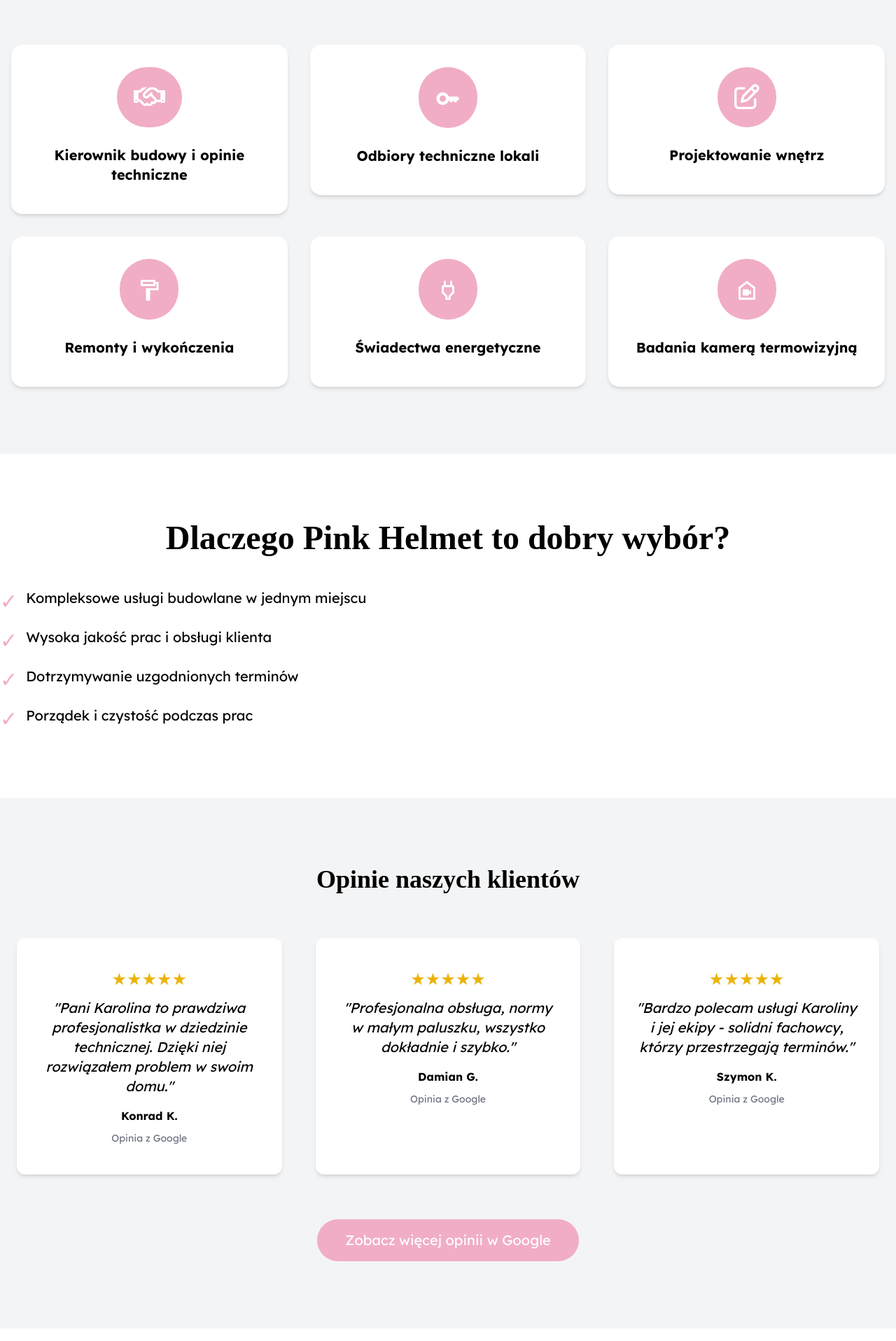
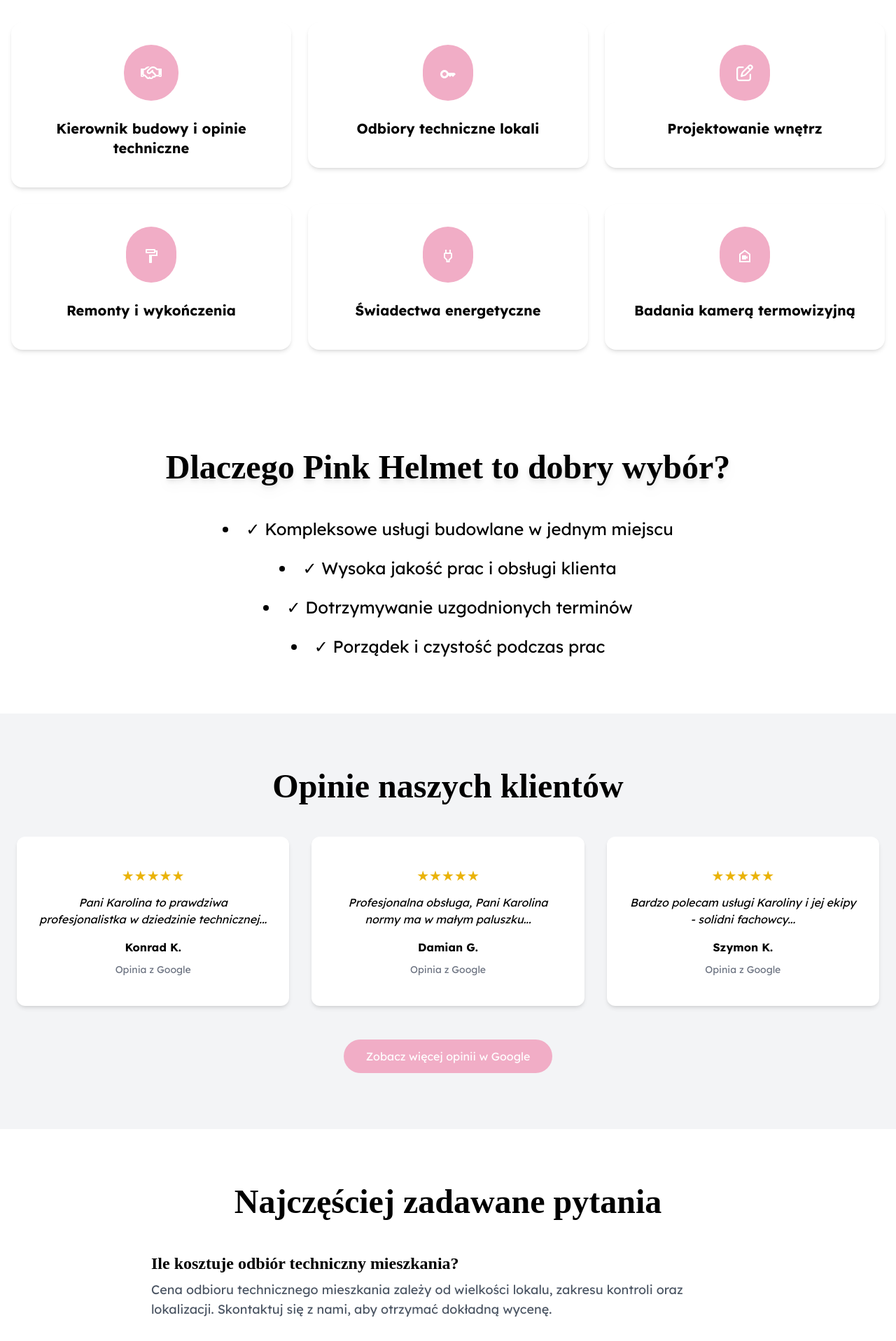
Before and after one commit to PinkHelmet/pink, a Next.js app: page / in a window 1280 px wide. Shown: the part 880-2797 px from the top of the page at 70% size. Built offline with nearby package versions, Linux system fonts and the light colour scheme; a web font is replaced by a local one.

Commit message:
Update index.js

```diff
--- a/pages/index.js
+++ b/pages/index.js
@@ -1,147 +1,160 @@
 import { useRef } from "react";
 import { motion, useInView } from "framer-motion";
-
-import siteMetadata from "../data/siteMetadata";
 import Link from "next/link";
-
+import Image from "next/image";
+import HeadSeo from "../components/Head";
 import {
   CameraIndoorOutlined,
+  KeyboardDoubleArrowDown,
   Key,
   FormatPaintOutlined,
   PowerOutlined,
 } from "@mui/icons-material";
-
-import HeadSeo from "../components/Head";
 import { FontAwesomeIcon } from "@fortawesome/react-fontawesome";
-import { faHandshake, faPenToSquare } from "@fortawesome/free-regular-svg-icons";
+import {
+  faHandshake,
+  faPenToSquare,
+} from "@fortawesome/free-regular-svg-icons";
+import siteMetadata from "../data/siteMetadata";
 
 export default function Home() {
-  const refSecond = useRef(null);
-  const refThird = useRef(null);
+  const refServices = useRef(null);
+  const refWhy = useRef(null);
 
-  const isInViewSecond = useInView(refSecond, { once: true });
-  const isInViewThird = useInView(refThird, { once: true });
+  const isInViewServices = useInView(refServices, { once: true });
+  const isInViewWhy = useInView(refWhy, { once: true });
 
   const { titleHome } = siteMetadata;
 
   return (
     <>
+      {/* Ukryty H1 dla SEO */}
+      <h1 className="sr-only">
+        Odbiory techniczne mieszkań i domów od deweloperów, badania kamerą termowizyjną,
+        kierownik budowy, remonty i wykończenia wnętrz - Piaseczno i okolice Pink Helmet
+      </h1>
+
+      {/* SEO */}
       <HeadSeo
         title={titleHome}
-        description="Kompleksowe usługi budowlane: odbiory techniczne mieszkań, kierownik budowy, świadectwa energetyczne, badania kamerą termowizyjną, remonty i wykończenia."
+        description="Kompleksowe usługi budowlane: odbiory techniczne mieszkań, kierownik budowy, świadectwa energetyczne, badania kamerą termowizyjną, remonty i wykończenia wnętrz."
       />
 
       {/* Hero */}
-      <section className="bg-fixed bg-blend-overlay bg-no-repeat bg-mobile_hero_bg md:bg-hero_bg bg-cover bg-center h-[90vh] shadow-lg flex items-center justify-center">
-        <div className="text-center text-white backdrop-brightness-50 p-6">
-          <h1 className="text-4xl md:text-5xl font-extrabold leading-snug drop-shadow-lg mb-6">
-            Odbiory techniczne mieszkań i domów od deweloperów, remonty i wykończenia wnętrz - Pink Helmet Piaseczno
-          </h1>
-          <button className="bg-blue-700 hover:bg-blue-800 text-white font-bold py-3 px-8 rounded-full text-lg md:text-xl drop-shadow-lg">
-            <Link href="/offer">Tutaj!</Link>
+      <motion.div
+        initial={{ y: 25, opacity: 0 }}
+        animate={{ y: 0, opacity: 1 }}
+        transition={{ duration: 0.75, delay: 0.2 }}
+        className="bg-fixed bg-blend-overlay bg-no-repeat bg-mobile_hero_bg md:bg-hero_bg bg-cover bg-center h-[90vh] shadow-lg"
+      >
+        <div className="w-full h-full flex relative justify-center items-center backdrop-brightness-50">
+          <div className="flex flex-col justify-center items-center text-center px-4">
+            <h2 className="text-white font-bold text-4xl md:text-5xl lg:text-6xl drop-shadow-lg mb-6">
+              Kompleksowe usługi z zakresu budownictwa na terenie Warszawy, Piaseczna i okolic
+            </h2>
+            <Link href="/offer">
+              <button className="bg-blue-700 hover:bg-blue-800 text-white drop-shadow-lg font-bold py-3 px-8 duration-100 rounded-full">
+                Tutaj!
               </button>
+            </Link>
           </div>
-      </section>
 
-      {/* Usługi */}
+          <div className="absolute text-white text-6xl bottom-16 bounce">
+            <KeyboardDoubleArrowDown />
+          </div>
+        </div>
+      </motion.div>
+
+      {/* Sekcja Usługi */}
       <section
-        ref={refThird}
+        ref={refServices}
         style={{
-          transform: isInViewThird ? "none" : "translateY(50px)",
-          opacity: isInViewThird ? 1 : 0,
-          transition: "all 0.9s cubic-bezier(0.17, 0.55, 0.55, 1) 0.5s",
+          transform: isInViewServices ? "none" : "translateY(50px)",
+          opacity: isInViewServices ? 1 : 0,
+          transition: "all 0.9s cubic-bezier(0.17, 0.55, 0.55, 1) 0.3s",
         }}
-        className="py-24 bg-gray-100"
+        className="container mx-auto grid grid-cols-2 md:grid-cols-3 gap-6 py-16 px-4"
       >
-        <div className="container mx-auto grid grid-cols-2 md:grid-cols-3 gap-8 px-4">
         <ServiceCard
           href="offer/kierownik-budowy-/-opinie-techniczne"
-            icon={<FontAwesomeIcon icon={faHandshake} style={{ fontSize: 36 }} />}
+          icon={<FontAwesomeIcon icon={faHandshake} />}
           title="Kierownik budowy i opinie techniczne"
         />
         <ServiceCard
           href="offer/odbiory-techniczne-lokali"
-            icon={<Key style={{ fontSize: 36 }} />}
+          icon={<Key />}
           title="Odbiory techniczne lokali"
         />
         <ServiceCard
           href="offer/projektowanie-wnetrz"
-            icon={<FontAwesomeIcon icon={faPenToSquare} style={{ fontSize: 36 }} />}
+          icon={<FontAwesomeIcon icon={faPenToSquare} />}
           title="Projektowanie wnętrz"
         />
         <ServiceCard
           href="offer/remonty-i-wykonczenia"
-            icon={<FormatPaintOutlined style={{ fontSize: 36 }} />}
+          icon={<FormatPaintOutlined />}
           title="Remonty i wykończenia"
         />
         <ServiceCard
           href="offer/swiadectwa-charakterystyki-energetycznej"
-            icon={<PowerOutlined style={{ fontSize: 36 }} />}
+          icon={<PowerOutlined />}
           title="Świadectwa energetyczne"
         />
         <ServiceCard
           href="offer/badania-kamera-termowizyjna"
-            icon={<CameraIndoorOutlined style={{ fontSize: 36 }} />}
+          icon={<CameraIndoorOutlined />}
           title="Badania kamerą termowizyjną"
         />
-        </div>
       </section>
 
-      {/* Dlaczego my */}
+      {/* Dlaczego Pink Helmet */}
       <section
-        ref={refSecond}
+        ref={refWhy}
         style={{
-          transform: isInViewSecond ? "none" : "translateY(50px)",
-          opacity: isInViewSecond ? 1 : 0,
-          transition: "all 0.9s cubic-bezier(0.17, 0.55, 0.55, 1) 0.5s",
+          transform: isInViewWhy ? "none" : "translateY(50px)",
+          opacity: isInViewWhy ? 1 : 0,
+          transition: "all 0.9s cubic-bezier(0.17, 0.55, 0.55, 1) 0.3s",
         }}
-        className="py-24 bg-white"
+        className="bg-white py-20"
       >
-        <div className="container mx-auto text-center">
-          <h2 className="text-4xl md:text-5xl font-bold mb-12">Dlaczego Pink Helmet to dobry wybór?</h2>
-          <ul className="text-lg md:text-xl space-y-5">
-            <li className="flex items-start"><span className="text-pink-rose mr-3 text-3xl">✓</span>Kompleksowe usługi budowlane w jednym miejscu</li>
-            <li className="flex items-start"><span className="text-pink-rose mr-3 text-3xl">✓</span>Wysoka jakość prac i obsługi klienta</li>
-            <li className="flex items-start"><span className="text-pink-rose mr-3 text-3xl">✓</span>Dotrzymywanie uzgodnionych terminów</li>
-            <li className="flex items-start"><span className="text-pink-rose mr-3 text-3xl">✓</span>Porządek i czystość podczas prac</li>
+        <div className="container mx-auto text-center px-4">
+          <h2 className="text-4xl md:text-5xl font-bold mb-12 drop-shadow-lg">
+            Dlaczego Pink Helmet to dobry wybór?
+          </h2>
+          <ul className="text-xl md:text-2xl font-normal space-y-6">
+            <li>✓ Kompleksowe usługi budowlane w jednym miejscu</li>
+            <li>✓ Wysoka jakość prac i obsługi klienta</li>
+            <li>✓ Dotrzymywanie uzgodnionych terminów</li>
+            <li>✓ Porządek i czystość podczas prac</li>
           </ul>
         </div>
       </section>
 
       {/* Opinie */}
-      <section className="bg-gray-100 py-24">
-        <div className="container mx-auto text-center">
-          <h2 className="text-3xl md:text-4xl font-bold mb-16">Opinie naszych klientów</h2>
-          <div className="grid md:grid-cols-3 gap-12 px-6">
-            <div className="bg-white p-8 rounded-xl shadow-md">
-              <p className="text-yellow-500 text-2xl mb-3">★★★★★</p>
-              <p className="italic text-lg md:text-xl">
-                "Pani Karolina to prawdziwa profesjonalistka w dziedzinie technicznej. Dzięki niej rozwiązałem problem w swoim domu."
-              </p>
-              <p className="mt-4 font-semibold">Konrad K.</p>
-              <p className="text-sm text-gray-500">Opinia z Google</p>
-            </div>
-            <div className="bg-white p-8 rounded-xl shadow-md">
-              <p className="text-yellow-500 text-2xl mb-3">★★★★★</p>
-              <p className="italic text-lg md:text-xl">
-                "Profesjonalna obsługa, normy w małym paluszku, wszystko dokładnie i szybko."
-              </p>
-              <p className="mt-4 font-semibold">Damian G.</p>
-              <p className="text-sm text-gray-500">Opinia z Google</p>
-            </div>
-            <div className="bg-white p-8 rounded-xl shadow-md">
-              <p className="text-yellow-500 text-2xl mb-3">★★★★★</p>
-              <p className="italic text-lg md:text-xl">
-                "Bardzo polecam usługi Karoliny i jej ekipy - solidni fachowcy, którzy przestrzegają terminów."
-              </p>
-              <p className="mt-4 font-semibold">Szymon K.</p>
-              <p className="text-sm text-gray-500">Opinia z Google</p>
-            </div>
+      <section className="bg-gray-100 py-20">
+        <div className="container mx-auto text-center px-6">
+          <h2 className="text-4xl md:text-5xl font-bold mb-12">Opinie naszych klientów</h2>
+          <div className="grid md:grid-cols-3 gap-8">
+            <Testimonial
+              rating="★★★★★"
+              text="Pani Karolina to prawdziwa profesjonalistka w dziedzinie technicznej..."
+              author="Konrad K."
+            />
+            <Testimonial
+              rating="★★★★★"
+              text="Profesjonalna obsługa, Pani Karolina normy ma w małym paluszku..."
+              author="Damian G."
+            />
+            <Testimonial
+              rating="★★★★★"
+              text="Bardzo polecam usługi Karoliny i jej ekipy - solidni fachowcy..."
+              author="Szymon K."
+            />
           </div>
           <a
             href="https://g.page/r/"
             target="_blank"
-            className="inline-block mt-16 bg-pink-rose text-white px-10 py-4 rounded-full hover:opacity-90 text-lg md:text-xl"
+            className="inline-block mt-12 bg-pink-rose text-white px-8 py-3 rounded-full hover:opacity-90"
           >
             Zobacz więcej opinii w Google
           </a>
@@ -149,42 +162,71 @@ export default function Home() {
       </section>
 
       {/* FAQ */}
-      <section className="py-24 bg-white">
+      <section className="py-20 bg-white">
         <div className="container mx-auto max-w-4xl px-6">
-          <h2 className="text-3xl md:text-4xl font-bold text-center mb-16">Najczęściej zadawane pytania</h2>
-          <div className="space-y-10 text-lg md:text-xl">
-            <div>
-              <h3 className="font-semibold text-lg md:text-xl">Ile kosztuje odbiór techniczny mieszkania?</h3>
-              <p className="text-gray-600 mt-2">Cena zależy od wielkości lokalu, zakresu kontroli i lokalizacji.</p>
-            </div>
-            <div>
-              <h3 className="font-semibold text-lg md:text-xl">Czy warto zrobić odbiór mieszkania z inżynierem?</h3>
-              <p className="text-gray-600 mt-2">Doświadczony inżynier wykryje wady i usterki, które trudno zauważyć samodzielnie.</p>
-            </div>
-            <div>
-              <h3 className="font-semibold text-lg md:text-xl">Czy wykonujecie wykończenia wnętrz?</h3>
-              <p className="text-gray-600 mt-2">Tak, wykonujemy pełne wykończenia pod klucz oraz remonty łazienek i kuchni.</p>
-            </div>
-            <div>
-              <h3 className="font-semibold text-lg md:text-xl">Jak długo trwa remont mieszkania?</h3>
-              <p className="text-gray-600 mt-2">Zależy od zakresu prac i wielkości mieszkania. Standardowe wykończenie dwupokojowego mieszkania trwa ok. 4 tygodnie.</p>
-            </div>
-          </div>
+          <h2 className="text-4xl md:text-5xl font-bold text-center mb-12">
+            Najczęściej zadawane pytania
+          </h2>
+
+          <FAQItem
+            question="Ile kosztuje odbiór techniczny mieszkania?"
+            answer="Cena odbioru technicznego mieszkania zależy od wielkości lokalu, zakresu kontroli oraz lokalizacji. Skontaktuj się z nami, aby otrzymać dokładną wycenę."
+          />
+
+          <FAQItem
+            question="Czy warto zrobić odbiór mieszkania z inżynierem?"
+            answer="Odbiór mieszkania z doświadczonym inżynierem pozwala wykryć wady wykonawcze i usterki, które trudno zauważyć bez specjalistycznej wiedzy."
+          />
+
+          <FAQItem
+            question="Ile kosztuje wykończenie mieszkania pod klucz?"
+            answer="Koszt zależy od standardu materiałów, zakresu prac i wielkości mieszkania. Przygotowujemy indywidualną wycenę."
+          />
+
+          <FAQItem
+            question="Jak długo trwa remont mieszkania?"
+            answer="Czas trwania zależy od zakresu prac oraz wielkości mieszkania. Standardowe wykończenie dwupokojowego mieszkania trwa około czterech tygodni."
+          />
         </div>
       </section>
     </>
   );
 }
 
+// Komponent dla usług
 function ServiceCard({ href, icon, title }) {
   return (
     <motion.div whileHover={{ scale: 1.05 }}>
       <Link href={href}>
         <div className="flex flex-col items-center text-center p-8 bg-white rounded-2xl shadow-md hover:shadow-xl transition duration-300 cursor-pointer">
-          <div className="bg-pink-rose text-white p-6 rounded-full mb-4 text-3xl">{icon}</div>
+          <div className="bg-pink-rose text-white p-6 rounded-full mb-4 text-2xl">
+            {icon}
+          </div>
           <p className="font-semibold text-lg md:text-xl">{title}</p>
         </div>
       </Link>
     </motion.div>
   );
 }
+
+// Komponent dla opinii
+function Testimonial({ rating, text, author }) {
+  return (
+    <div className="bg-white p-8 rounded-xl shadow-md">
+      <p className="text-yellow-500 text-xl mb-3">{rating}</p>
+      <p className="italic">{text}</p>
+      <p className="mt-4 font-semibold">{author}</p>
+      <p className="text-sm text-gray-500">Opinia z Google</p>
+    </div>
+  );
+}
+
+// Komponent dla FAQ
+function FAQItem({ question, answer }) {
+  return (
+    <div className="mb-8">
+      <h3 className="font-semibold text-xl md:text-2xl">{question}</h3>
+      <p className="text-gray-600 mt-2 text-lg">{answer}</p>
+    </div>
+  );
+}
```
Lines whose indentation alone changed are shown as unchanged.
